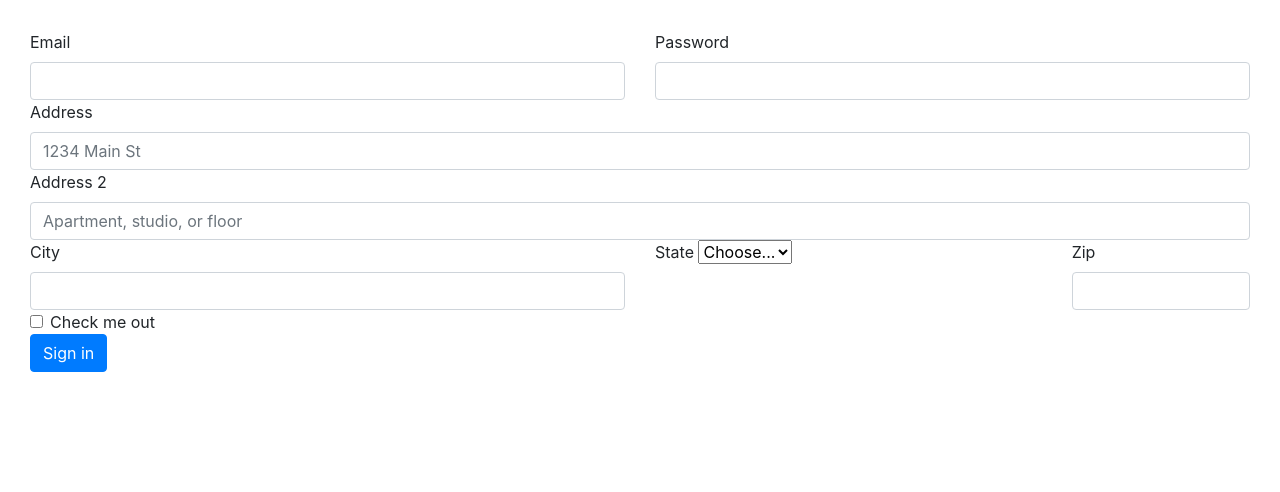
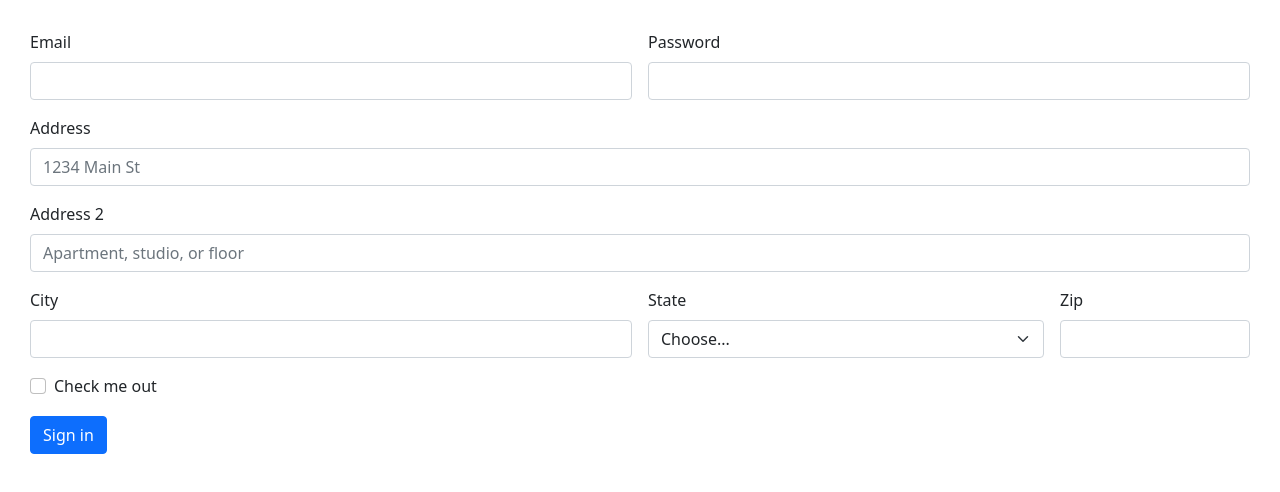
Before and after one commit to FutureCoder-Ubaidullah/Responsive-Website, a plain HTML site: page signup.html in a window 1280 px wide. Drawn offline with nearby package versions, Linux system fonts and the light colour scheme.

Commit message:
Update signup.html

```diff
--- a/signup.html
+++ b/signup.html
@@ -4,7 +4,8 @@
     <meta charset="UTF-8">
     <meta name="viewport" content="width=device-width, initial-scale=1.0">
     <title>Document</title>
-    <link rel="stylesheet" href="bootstrap-5.0.2/dist/css/bootstrap.min.css">
+    <link href="https://cdn.jsdelivr.net/npm/bootstrap@5.0.2/dist/css/bootstrap.min.css" rel="stylesheet" integrity="sha384-EVSTQN3/azprG1Anm3QDgpJLIm9Nao0Yz1ztcQTwFspd3yD65VohhpuuCOmLASjC" crossorigin="anonymous">
+<script src="https://cdn.jsdelivr.net/npm/bootstrap@5.0.2/dist/js/bootstrap.bundle.min.js" integrity="sha384-MrcW6ZMFYlzcLA8Nl+NtUVF0sA7MsXsP1UyJoMp4YLEuNSfAP+JcXn/tWtIaxVXM" crossorigin="anonymous"></script>
     <style>
         body{
             margin: 30px;
```
